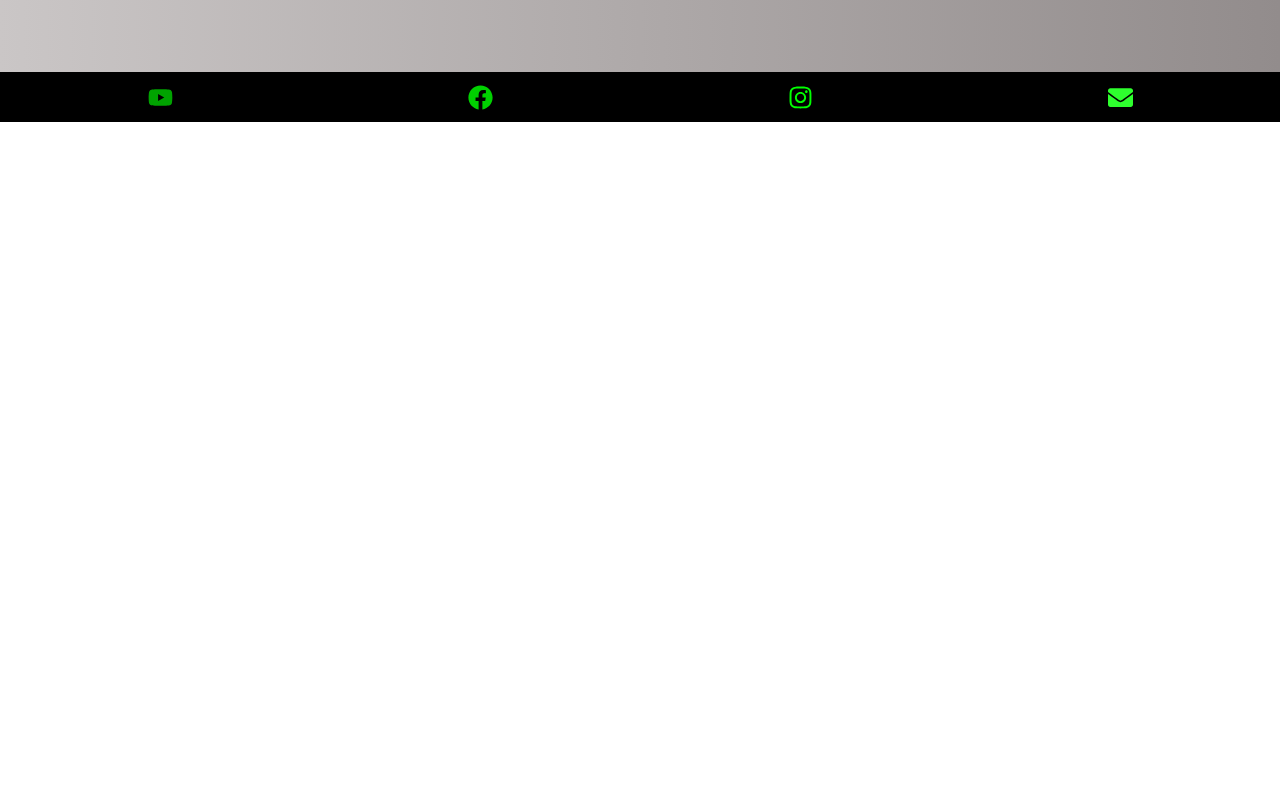
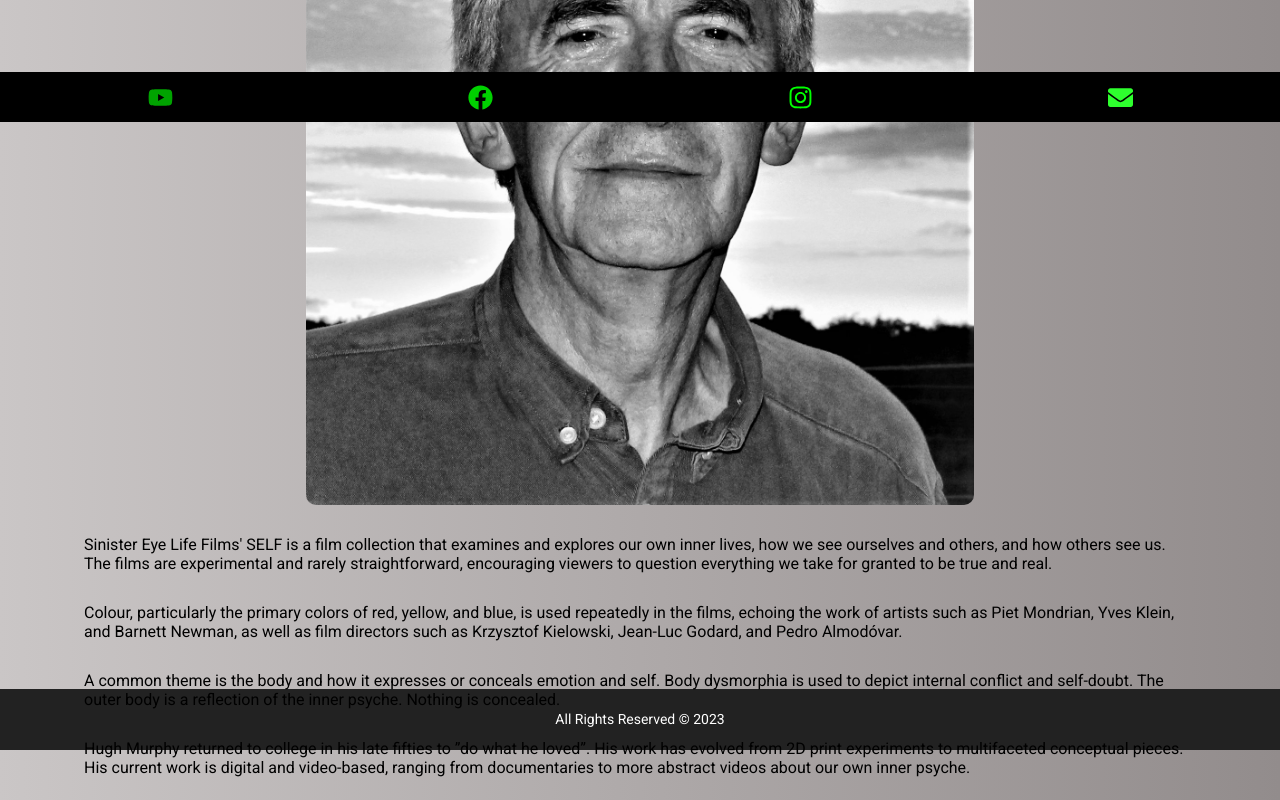
Before and after one commit to SinisterEyeLifeFilms/sinistereyelifefilms.github.io, a React (Vite) app: page /#/about in a window 1280 px wide. Shown: the part 678-1478 px from the top of the page. Before the commit the page ends 800 px from the top, so only its background shows below. Built offline with nearby package versions, Linux system fonts and the light colour scheme.

Commit message:
Add about content and style it, adjust the video cards and font-size

```diff
--- a/src/components/About/About.css
+++ b/src/components/About/About.css
@@ -0,0 +1,15 @@
+.about {
+  display: flex;
+  flex-direction: column;
+  align-items: center;
+  justify-content: center;
+  height: 100vh;
+  gap: 30px;
+  padding: 20px;
+}
+
+.portrait {
+  object-fit: cover;
+  width: 60%;
+  border-radius: 10px;
+}
--- a/src/components/About/About.jsx
+++ b/src/components/About/About.jsx
@@ -1,7 +1,43 @@
-const About = () => {
-  return (
-    <div>About</div>
-  )
-}
+import portrait from '../../assets/hugh-murphy.jpg';
+import './About.css';
+
+const About = () => (
+  <section className="about">
+    <h2>About SELF</h2>
+
+    <img
+      src={portrait}
+      alt="Hugh Murphy - SELF"
+      className="portrait"
+    />
+
+    <p>
+      Sinister Eye Life Films&apos; SELF is a film collection that examines and explores our
+      own inner lives, how we see ourselves and others, and how others see us. The
+      films are experimental and rarely straightforward, encouraging viewers to
+      question everything we take for granted to be true and real.
+    </p>
+
+    <p>
+      Colour, particularly the primary colors of red, yellow, and blue, is used
+      repeatedly in the films, echoing the work of artists such as Piet Mondrian, Yves
+      Klein, and Barnett Newman, as well as film directors such as Krzysztof
+      Kielowski, Jean-Luc Godard, and Pedro Almodóvar.
+    </p>
+
+    <p>
+      A common theme is the body and how it expresses or conceals emotion and
+      self. Body dysmorphia is used to depict internal conflict and self-doubt. The
+      outer body is a reflection of the inner psyche. Nothing is concealed.
+    </p>
+
+    <p>
+      Hugh Murphy returned to college in his late fifties to &rdquo;do what he loved&rdquo;. His
+      work has evolved from 2D print experiments to multifaceted conceptual
+      pieces. His current work is digital and video-based, ranging from
+      documentaries to more abstract videos about our own inner psyche.
+    </p>
+  </section>
+);
 
 export default About;
--- a/src/components/Video/Video.css
+++ b/src/components/Video/Video.css
@@ -5,6 +5,7 @@
 }
 
 .description {
-  padding: 10px;
+  padding: 0 15px 20px 20px;
   font-style: italic;
+  font-size: 18px;
 }
--- a/src/components/Videos/Videos.css
+++ b/src/components/Videos/Videos.css
@@ -6,10 +6,10 @@
   display: flex;
   flex-direction: column;
   align-items: center;
-  gap: 30px;
+  gap: 20px;
   margin-bottom: 30px;
   padding: 4% 2%;
-  border-radius: 10px;
+  border-radius: 5px;
   box-shadow: 0 0 10px rgba(126, 125, 125, 0.5);
   background-color: #9b9898;
 }
--- a/src/index.css
+++ b/src/index.css
@@ -34,6 +34,7 @@ button {
 
 body {
   font-family: Roboto, sans-serif;
+  font-size: 16px;
   background: linear-gradient(90deg, rgb(202, 198, 198) 0%, rgb(146, 140, 140) 100%);
   min-height: 100vh;
   display: flex;
```
Also changed, not shown: src/assets/hugh-murphy.jpg (added).
